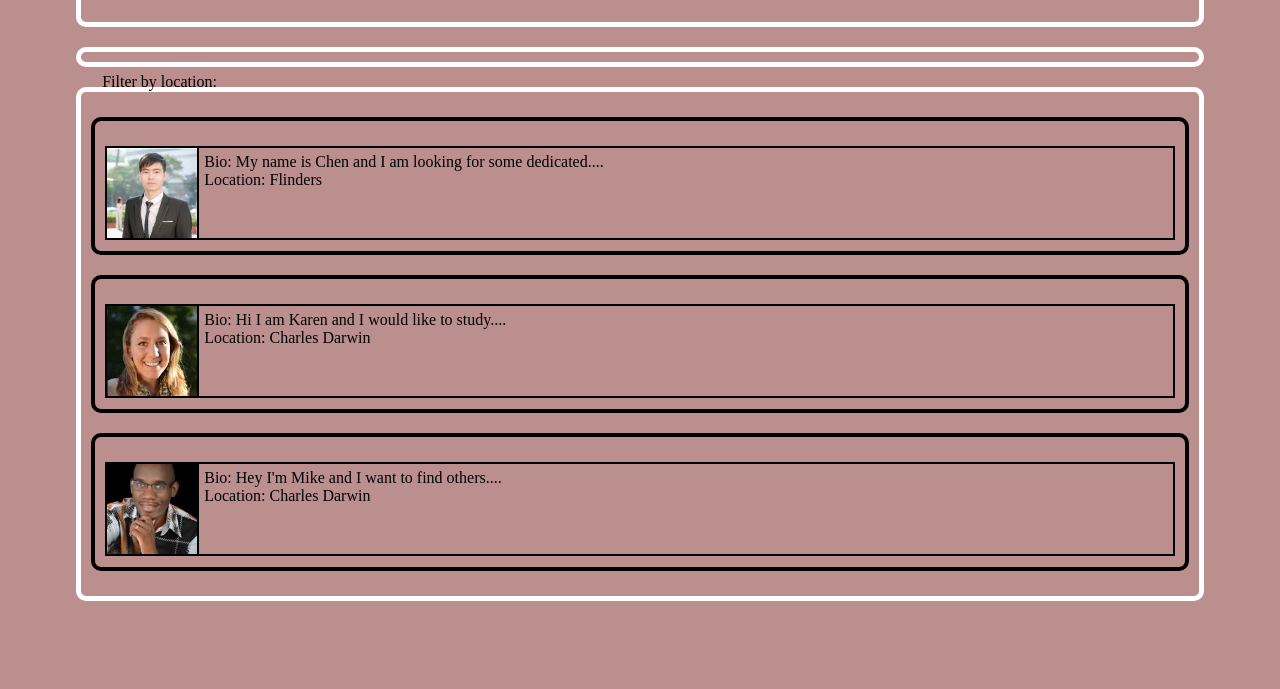
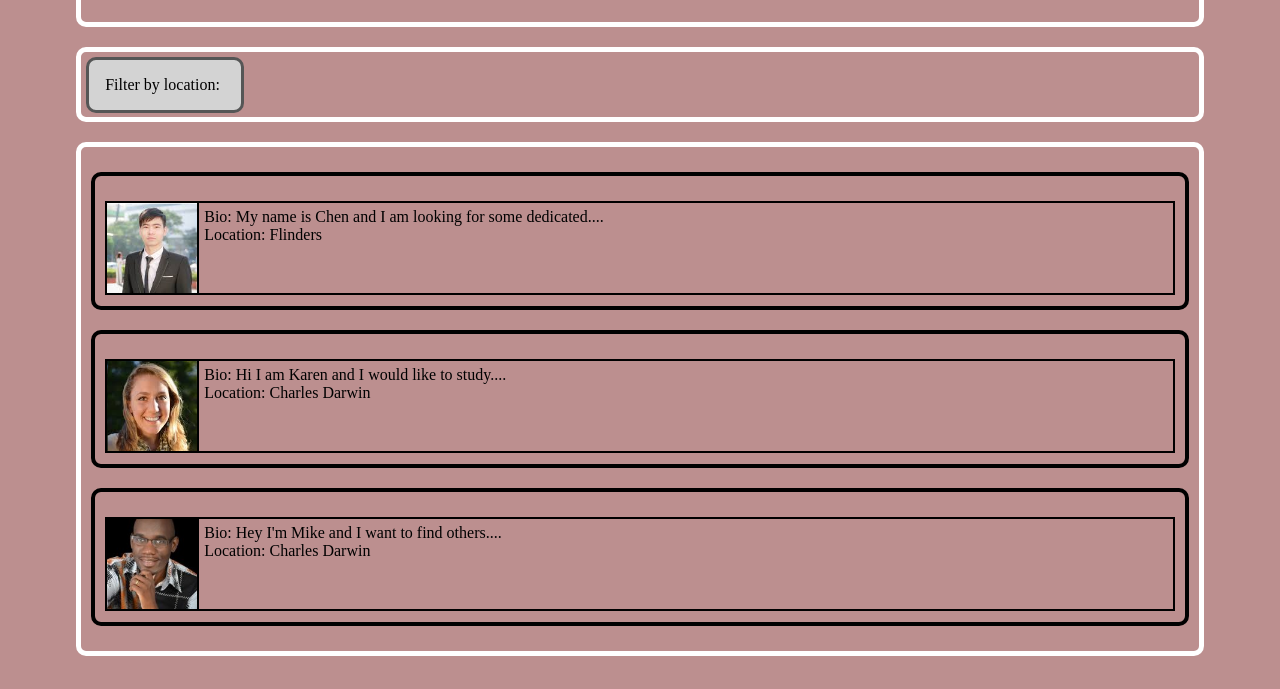
Before and after one commit to killbozer/HIT238-Sprint-3, a plain HTML site: page index.html in a window 1280 px wide. Shown: the part 180-869 px from the top of the page. Before the commit the page ends 814 px from the top, so only its background shows below. Drawn offline with Linux system fonts and the light colour scheme.

Commit message:
Added styling to filter menu

```diff
--- a/index.html
+++ b/index.html
@@ -20,9 +20,8 @@
             <!-- dropdown menu heavily used from https://css-tricks.com/solved-with-css-dropdown-menus/-->
             <nav>
                 <ul>
-                    <li>
-                        Filter by location:
-                        <ul id="options">
+                    <li class="items">Filter by location:
+                        <ul class="items" id="options">
                             <li>Charles Darwin</li>
                             <li>Flinders</li>
                         </ul>
--- a/styles.css
+++ b/styles.css
@@ -54,11 +54,26 @@ p {
 
 
 
-/* dropdown menu css heavily used from https://css-tricks.com/solved-with-css-dropdown-menus/ */
+nav {
+    width: 160px;
+    height: 55px;
+
+}
+
+.items {
+    background-color: lightgray;
+    border: solid #555656;
+    border-radius: 10px;
+}
+
+
+/* dropdown menu css heavily used from https://css-tricks.com/solved-with-css-dropdown-menus/
+    styling done by me  */
 ul {
     list-style: none;
     margin: 0;
     padding-left: 0;
+
 }
 
 li {
@@ -67,10 +82,13 @@ li {
     padding: 1rem;
     position: relative;
     text-decoration: none;
+    width:120px;
+
 }
 
 li:hover {
     cursor: pointer;
+    background-color: darkgray;
     }
 
 ul li ul {
```
